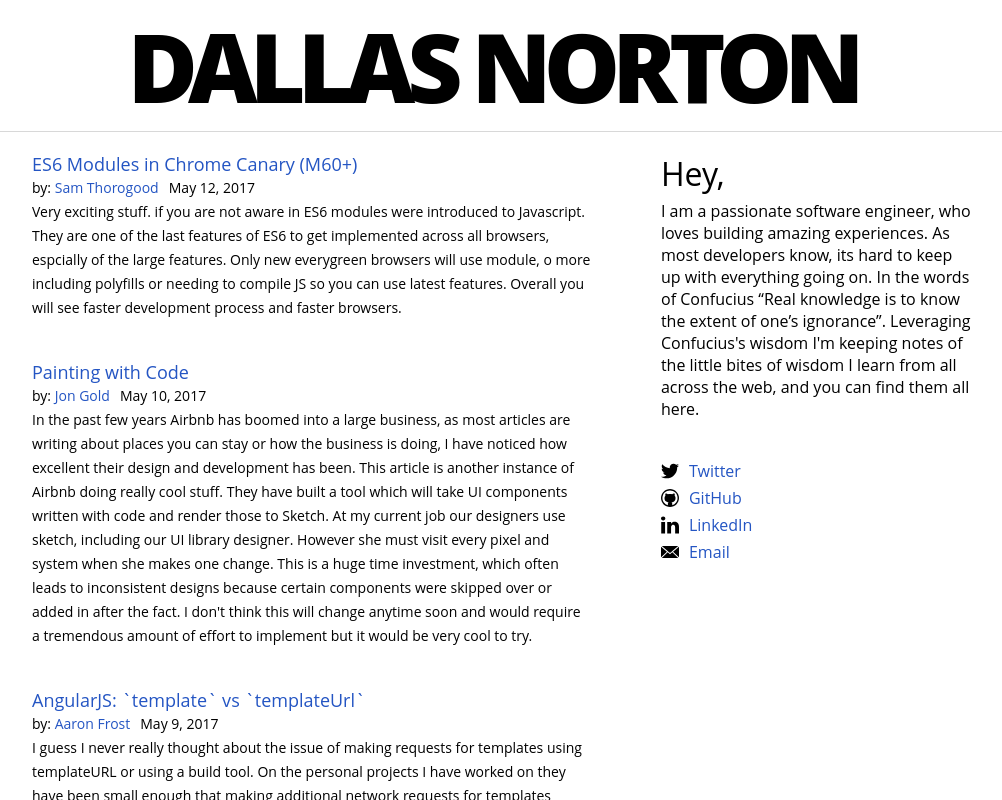
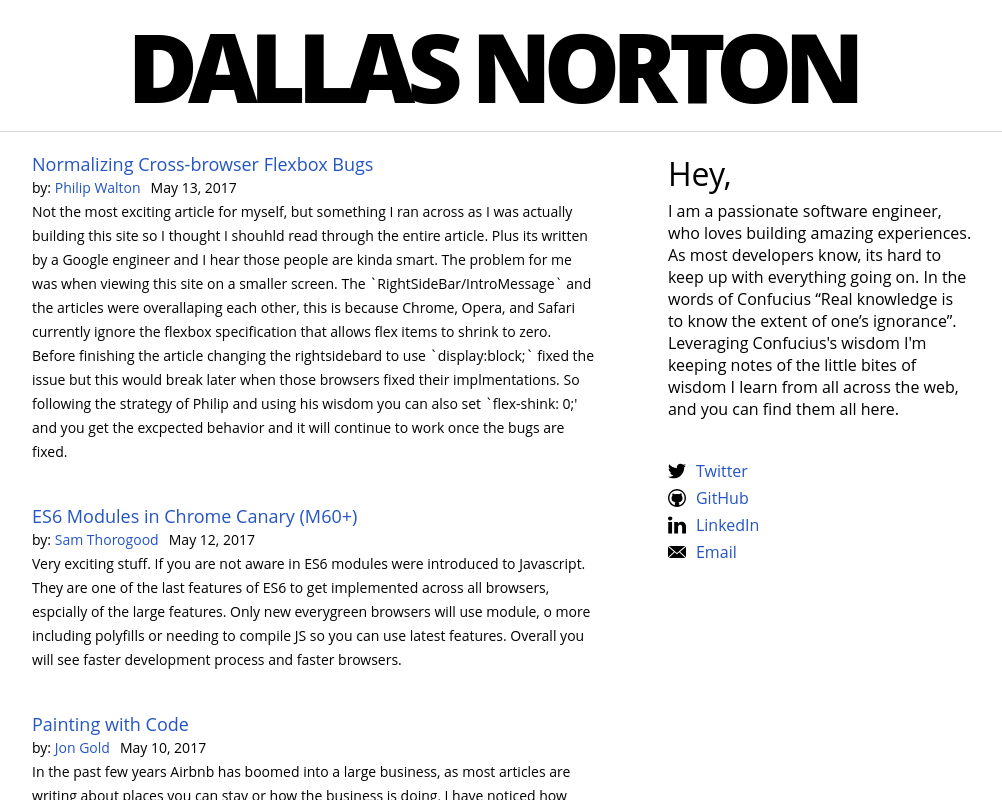
Before and after one commit to dallasnorton/personalSite, a React (Create React App) app: page / in a window 1280 px wide. Shown: the whole page, without its empty margins (148-1150 px from the left). Built offline with nearby package versions, Linux system fonts and the light colour scheme.

Commit message:
fix small browser layouts, add another article

```diff
--- a/src/RightSideBar/RightSideBar.css
+++ b/src/RightSideBar/RightSideBar.css
@@ -21,6 +21,7 @@
     padding-bottom: 20px;
     order: 1;
     flex-grow: initial;
+    flex-shrink: 0;
   }
 
   .intro-message {
--- a/src/articlesData.js
+++ b/src/articlesData.js
@@ -1,8 +1,15 @@
 export default {
   "articles": [{
+    "title": "Normalizing Cross-browser Flexbox Bugs",
+    "href": "https://philipwalton.com/articles/normalizing-cross-browser-flexbox-bugs/",
+    "takeaways": "Not the most exciting article for myself, but something I ran across as I was actually building this site so I thought I shouhld read through the entire article. Plus its written by a Google engineer and I hear those people are kinda smart. The problem for me was when viewing this site on a smaller screen. The `RightSideBar/IntroMessage` and the articles were overallaping each other, this is because Chrome, Opera, and Safari currently ignore the flexbox specification that allows flex items to shrink to zero. Before finishing the article changing the rightsidebard to use `display:block;` fixed the issue but this would break later when those browsers fixed their implmentations. So following the strategy of Philip and using his wisdom you can also set `flex-shink: 0;' and you get the excpected behavior and it will continue to work once the bugs are fixed.",
+    "author": "Philip Walton",
+    "authorLink": "https://twitter.com/philwalton",
+    "date": "May 13, 2017"
+    }, {
     "title": "ES6 Modules in Chrome Canary (M60+)",
     "href": "https://medium.com/dev-channel/es6-modules-in-chrome-canary-m60-ba588dfb8ab7",
-    "takeaways": "Very exciting stuff. if you are not aware in ES6 modules were introduced to Javascript. They are one of the last features of ES6 to get implemented across all browsers, espcially of the large features. Only new everygreen browsers will use module, o more including polyfills or needing to compile JS so you can use latest features. Overall you will see faster development process and faster browsers.",
+    "takeaways": "Very exciting stuff. If you are not aware in ES6 modules were introduced to Javascript. They are one of the last features of ES6 to get implemented across all browsers, espcially of the large features. Only new everygreen browsers will use module, o more including polyfills or needing to compile JS so you can use latest features. Overall you will see faster development process and faster browsers.",
     "author": "Sam Thorogood",
     "authorLink": "https://twitter.com/samthor",
     "date": "May 12, 2017"
```
